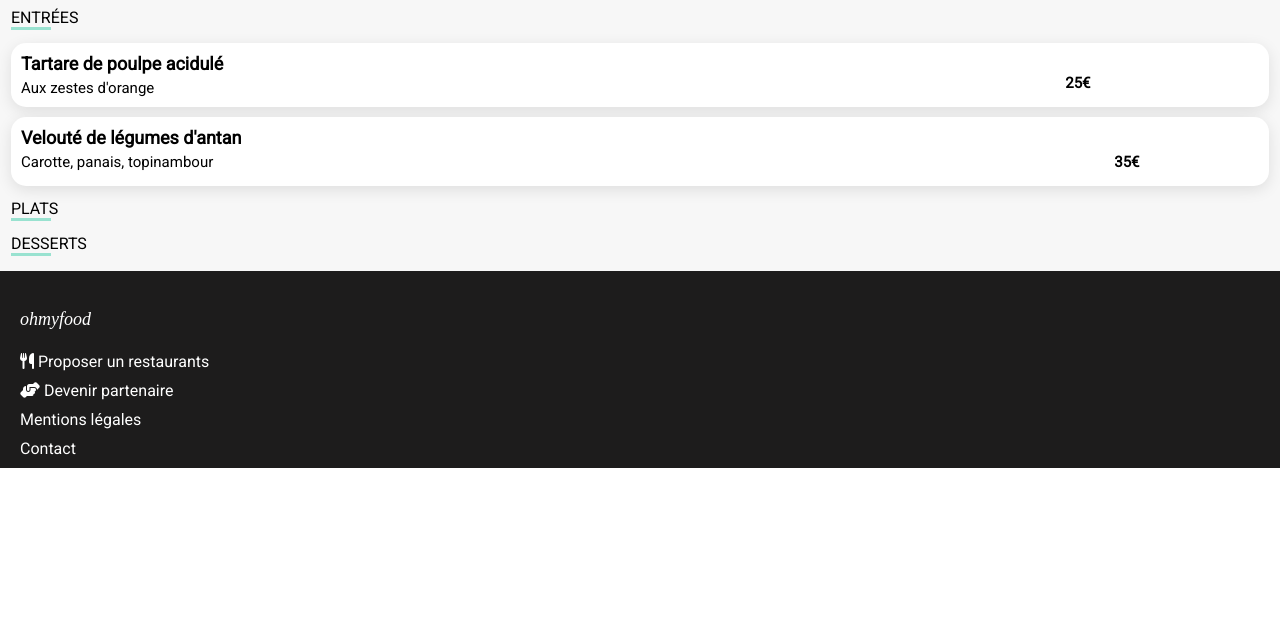
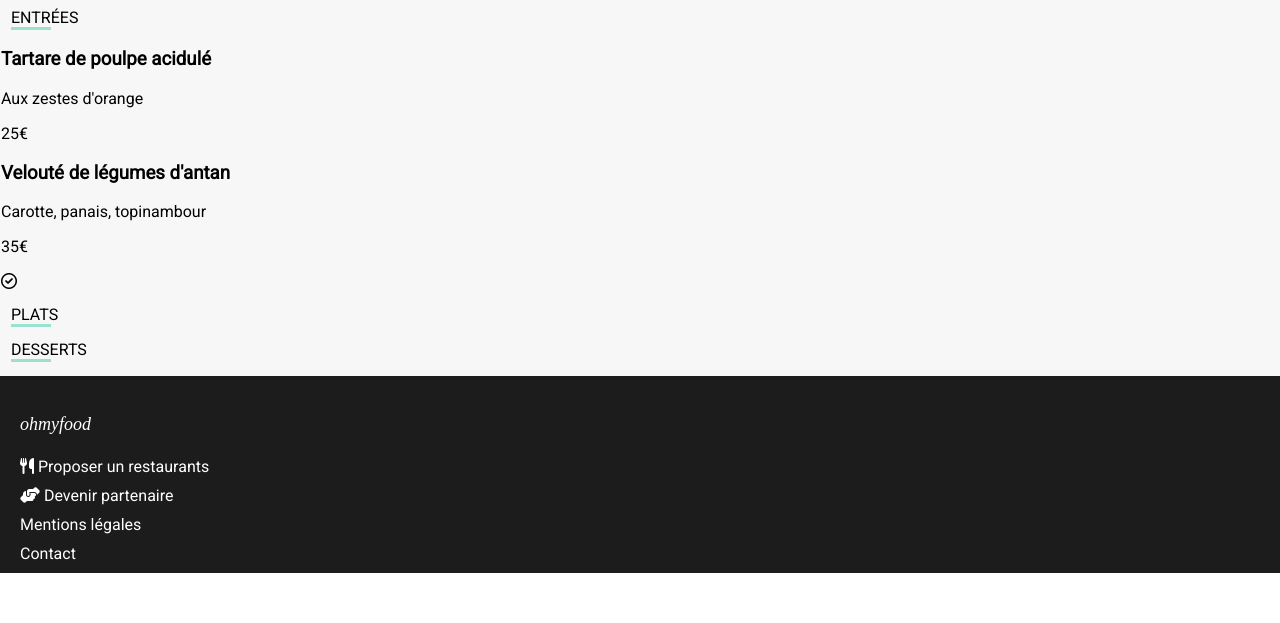
Before and after one commit to aymeric-bascunana/aymeric-bascunana_4_13042023, a website: page pages/a_la_française.html in a window 1280 px wide. Shown: the part 378-1001 px from the top of the page. Before the commit the page ends 896 px from the top, so only its background shows below. Drawn offline with Linux system fonts and the light colour scheme; a web font is replaced by a local one.

Commit message:
modification du 05/06/2023

```diff
--- a/sass/layouts/_animation.scss
+++ b/sass/layouts/_animation.scss
@@ -19,6 +19,11 @@
   }
 }
 
+.fa-heart {
+  background: linear-gradient(193.33deg, #9356dc -11.44%, #ff79da 123.93%);
+  color: transparent;
+  -webkit-background-clip: text;
+}
 .animation-icones {
   height: 55px;
   right: 20px;
@@ -35,10 +40,30 @@
   opacity: 0;
   right: 20px;
   top: 20px;
-  color: #9356DC#FF79DA;
+  background: linear-gradient(193.33deg, #9356dc -11.44%, #ff79da 123.93%);
+  color: transparent;
+  -webkit-background-clip: text;
   transition: all;
 }
 
 .heart-rempli:hover {
   opacity: 1;
 }
+
+@keyframes bouton {
+  0% {
+    transition: 1ms;
+  }
+
+  100% {
+    transition: 1ms;
+  }
+}
+
+.bouton-menu:nth-child(1) {
+  animation-delay: 0.1s;
+}
+
+.bouton-menu:nth-child(2) {
+  animation-delay: 0.2s;
+}
--- a/sass/layouts/_default.scss
+++ b/sass/layouts/_default.scss
@@ -153,69 +153,7 @@ footer {
       margin-left: 10px;
     }
 
-    .bouton-menu1 {
-      background: #ffffff;
-      box-shadow: 0px 4.01149px 15px rgba(0, 0, 0, 0.1);
-      border-radius: 15px;
-      margin: 10px;
-      display: flex;
-      justify-content: space-between;
-
-      .colone1 {
-        padding: 5px;
-        width: 60%;
-      }
-
-      .colone2 {
-        width: 20%;
-        display: flex;
-        align-items: flex-end;
-        justify-content: center;
-      }
-
-      h3 {
-        margin: 5px;
-        font-family: "Roboto";
-        font-style: normal;
-        font-size: 18px;
-        line-height: 21px;
-        overflow: hidden;
-        text-overflow: ellipsis;
-        white-space: nowrap;
-      }
-
-      .recette {
-        margin: 5px;
-        font-family: "Roboto";
-        font-style: normal;
-        font-weight: 300;
-        font-size: 15px;
-        line-height: 18px;
-        overflow: hidden;
-        text-overflow: ellipsis;
-        white-space: nowrap;
-      }
-      .prix {
-        font-family: "Roboto";
-        font-style: normal;
-        font-weight: 700;
-        font-size: 15px;
-        margin-right: 5px;
-        width: 60%;
-      }
-
-      span {
-        position: absolute;
-        right: 10%;
-        font-family: "Roboto";
-        font-style: normal;
-        font-weight: 700;
-        font-size: 15.0431px;
-        line-height: 18px;
-      }
-    }
-
-    .bouton-menu2 {
+    .bouton-menu {
       background: #ffffff;
       box-shadow: 0px 4.01149px 15px rgba(0, 0, 0, 0.1);
       border-radius: 15px;
```
Also changed, not shown: pages/la_palette_du_gout.html (+2 -2 lines), css/style.css, 1 other file.
